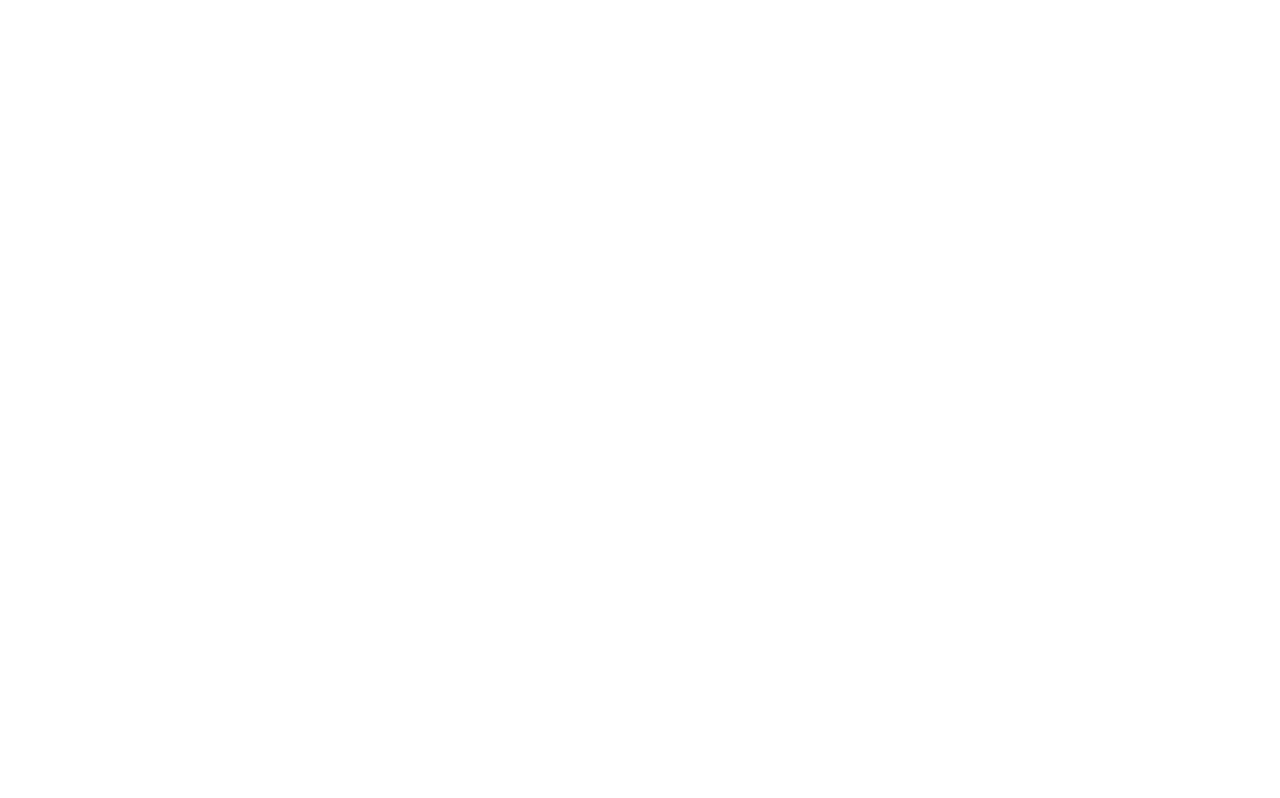
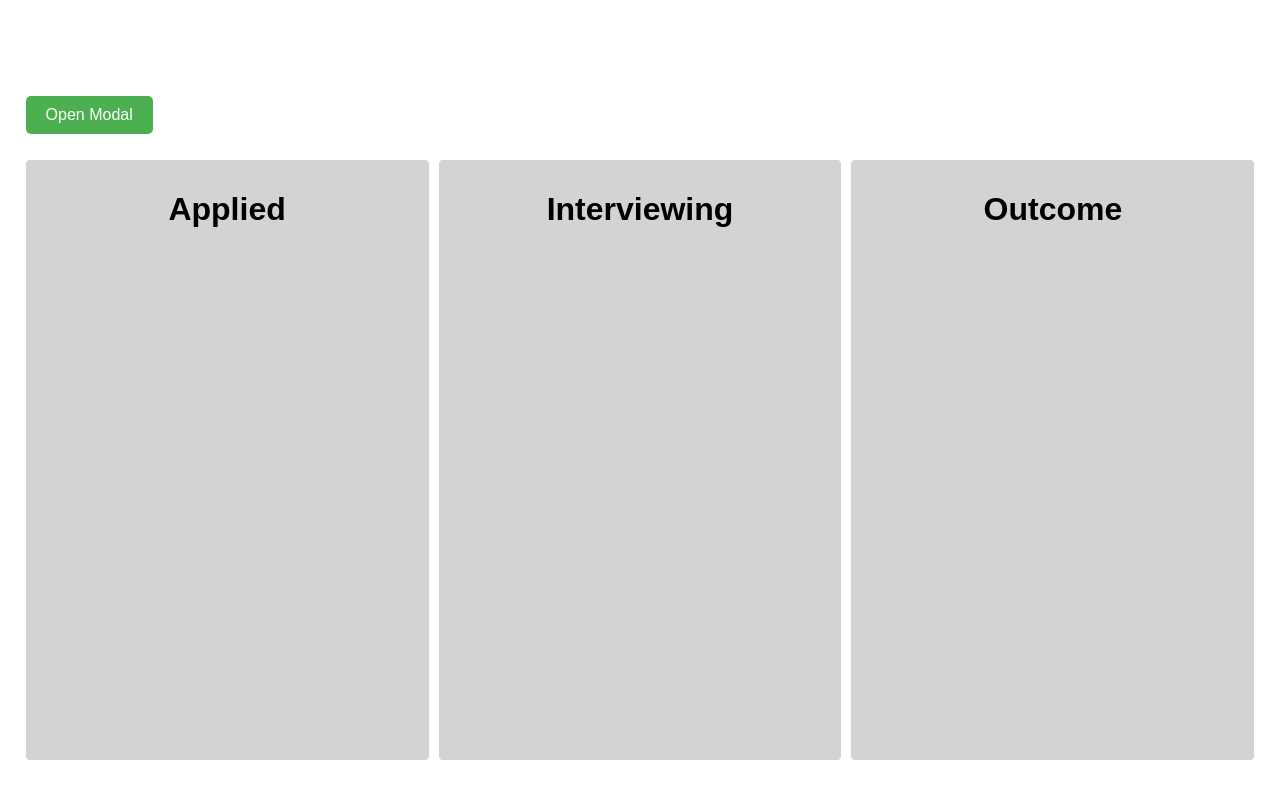
Before and after one commit to pikachu-ptri15/JiraJob, a React (Create React App) app in the folder client/: page /board in a window 1280 px wide. Before the commit this address had no page. Built offline with nearby package versions, Linux system fonts and the light colour scheme.

Commit message:
merged in Chris/Gavin frontend Board work

```diff
--- a/client/src/App.tsx
+++ b/client/src/App.tsx
@@ -2,7 +2,7 @@ import React from 'react';
 import { BrowserRouter as Router, Route, Routes } from 'react-router-dom';
 import LogIn from './Pages/LogIn';
 import SignUp from './Pages/SignUp';
-import Testest from './Pages/Testest';
+import JobBoard from './Pages/JobBoard';
 
 const App: React.FC = () => {
   return (
@@ -10,7 +10,7 @@ const App: React.FC = () => {
         <Routes>
           <Route path='/' element={<LogIn />} />
           <Route path='/signup' element={<SignUp />} />
-          <Route path='/test' element={<Testest />} />
+          <Route path='/board' element={<JobBoard />} />
         </Routes>
     </Router>
   );
--- /dev/null
+++ b/client/src/Components/JobBoard/JobDisplay.css
@@ -0,0 +1,26 @@
+.job-box {
+    border: 1px solid #ccc;
+    border-radius: 8px;
+    padding: 16px;
+    margin: 12px 0;
+    box-shadow: 0 4px 6px rgba(0, 0, 0, 0.1);
+    background-color: #f9f9f9;
+  }
+
+  .company-name {
+    font-size: 1.5em;
+    font-weight: bold;
+    margin-bottom: 8px;
+    color: #333;
+  }
+
+  .job-title {
+    font-size: 1.2em;
+    margin-bottom: 4px;
+    color: #555;
+  }
+
+  .location {
+    font-size: 1em;
+    color: #777;
+  }
--- /dev/null
+++ b/client/src/Components/JobBoard/JobDisplay.tsx
@@ -0,0 +1,22 @@
+import React from 'react'
+
+//type or interface?
+interface JobDisplayProps {
+    jobTitle: string;
+    companyName: string;
+    location: string;
+    notes: string;
+  }
+
+  const JobDisplay: React.FC<JobDisplayProps> = ({ jobTitle, companyName, location, notes }) => {
+    return (
+      <div className="job-box">
+        <p className="company-name">{companyName}</p>
+        <p className="job-title">{jobTitle}</p>
+        <p className="location">{location}</p>
+        <p className="notes">{notes}</p>
+      </div>
+    );
+  };
+
+  export default JobDisplay;
--- /dev/null
+++ b/client/src/Components/JobBoard/Modal.tsx
@@ -0,0 +1,54 @@
+import React, {useState} from "react";
+import NewJob from "./NewJob";
+
+interface ModalProps {
+  isVisible: boolean;
+  onClose: () => void;
+  addJob: (newJob: { jobTitle: string; companyName: string; location: string, notes: string }) => void;
+}
+
+const Modal: React.FC<ModalProps> = ({ isVisible, onClose, addJob }) => {
+  if (!isVisible) return null;
+
+  return (
+    <div style={styles.modalOverlay}>
+      <div style={styles.modal}>
+        <NewJob addJob={addJob} onClose={onClose}/>
+        <button style={styles.closeButton} onClick={onClose}>
+          Close
+        </button>
+      </div>
+    </div>
+  );
+};
+
+const styles: { [key: string]: React.CSSProperties } = {
+  modalOverlay: {
+    position: "fixed",
+    top: 0,
+    left: 0,
+    right: 0,
+    bottom: 0,
+    backgroundColor: "rgba(0, 0, 0, 0.5)", // Semi-transparent background
+    display: "flex",
+    justifyContent: "center",
+    alignItems: "center",
+  },
+  modal: {
+    backgroundColor: "white",
+    padding: "20px",
+    borderRadius: "8px",
+    width: "300px",
+    textAlign: "center",
+  },
+  closeButton: {
+    backgroundColor: "#ff3b3b",
+    color: "white",
+    border: "none",
+    padding: "8px 16px",
+    borderRadius: "4px",
+    cursor: "pointer",
+  },
+};
+
+export default Modal;
--- /dev/null
+++ b/client/src/Components/JobBoard/NewJob.tsx
@@ -0,0 +1,85 @@
+import React, {useState} from "react";
+
+type NewJobProps = {
+    addJob: (newJob: { jobTitle: string; companyName: string; location: string, notes: string }) => void;
+    onClose: () => void;
+};
+
+const NewJob: React.FC<NewJobProps> = ({addJob, onClose}) => {
+    const [formData, setFormData] = useState({
+        companyName: "",
+        jobTitle: "",
+        location: "",
+        notes: "",
+    });
+
+    const handleInputChange = ( e: React.ChangeEvent<HTMLInputElement>) => {
+        const {id, value } = e.target;
+        setFormData({...formData, [id]: value});
+    };
+    //TODO add mutiple choice field for location(remote, hybrid, on-site)
+    // const handleLocationChange = (e: React.ChangeEvent<HTMLInputElement>) => {
+    //     setFormData({ ...formData, location: e.target.value });
+    //   };
+
+    //should all fields be required?
+    const handleAddJob = () => {
+        if (formData.jobTitle && formData.companyName && formData.location && formData.notes) {
+          addJob(formData);
+          setFormData({ jobTitle: '', companyName: '', location: '', notes: '' });
+          onClose();
+        } else {
+          alert('Please fill out all fields.');
+        }
+      };
+
+    return (
+        <div>
+            <div>
+                <label htmlFor="companyName">Company Name:</label>
+                <input
+                    id="companyName"
+                    type="text"
+                    value={formData.companyName}
+                    onChange={handleInputChange}
+                    placeholder="Enter the company name"
+                />
+            </div>
+            <div>
+            <label htmlFor="jobTitle">Job Title:</label>
+            <input
+                id="jobTitle"
+                type="text"
+                value={formData.jobTitle}
+                onChange={handleInputChange}
+                placeholder="Enter job title"
+            />
+            </div>
+            <div>
+                <label htmlFor="location">Location:</label>
+                <input
+                    id="location"
+                    type="text"
+                    value={formData.location}
+                    onChange={handleInputChange}
+                    placeholder="Enter location"
+                />
+            </div>
+            <div>
+            <label htmlFor="notes">Notes:</label>
+            <input
+                id="notes"
+                type="text"
+                value={formData.notes}
+                onChange={handleInputChange}
+                placeholder="Notes"
+            />
+            </div>
+            <div>
+                <button onClick={handleAddJob}>Add Job</button>
+            </div>
+        </div>
+    );
+};
+
+export default NewJob;
--- /dev/null
+++ b/client/src/Components/JobBoard/ProgressColumn.tsx
@@ -0,0 +1,20 @@
+import React, { FC, ReactNode } from "react";
+
+interface ColumnProps {
+  children?: ReactNode; // Mark `children` as optional
+}
+
+const Column: FC<ColumnProps> = ({ children }) => {
+  return <div style={styles.column}>{children}</div>;
+};
+
+const styles: { [key: string]: React.CSSProperties } = {
+  column: {
+    flex: "1 1 calc((100% - 20px) / 3)",
+    backgroundColor: "#d3d3d3",
+    padding: "10px",
+    borderRadius: "4px",
+  },
+};
+
+export default Column;
--- /dev/null
+++ b/client/src/Pages/JobBoard.tsx
@@ -0,0 +1,117 @@
+import React, { useState } from "react";
+import Column from "../Components/JobBoard/ProgressColumn";
+import Modal from "../Components/JobBoard/Modal";
+import NewJob from "../Components/JobBoard/NewJob";
+import JobDisplay from "../Components/JobBoard/JobDisplay";
+import '../Components/JobBoard/JobDisplay.css';
+
+
+const JobBoard: React.FC = () => {
+    const [isModalVisible, setIsModalVisible] = useState(false);
+
+    const showModal = () => setIsModalVisible(true);
+    const hideModal = () => setIsModalVisible(false);
+
+    const [jobs, setJobs] = useState<{ jobTitle: string; companyName: string; location: string, notes: string }[]>([]);
+
+    const addJob = (newJob: { jobTitle: string; companyName: string; location: string, notes: string}) => {
+        setJobs([...jobs, newJob]);
+    };
+
+    return (
+        <div style={styles.container}>
+      {/* Top White Space (20% of screen height) */}
+      <div style={styles.topSpace}></div>
+
+      {/* Button to open the Modal, aligned to the left with 2% space */}
+      <div style={styles.buttonContainer}>
+        <button style={styles.modalButton} onClick={showModal}>
+          Open Modal
+        </button>
+      </div>
+
+      {/* Modal */}
+      <Modal isVisible={isModalVisible} onClose={hideModal} addJob={addJob}/>
+
+      {/* Columns container (fills remaining space) */}
+      <div style={styles.columnsContainer}>
+        <Column>
+            <h1>Applied</h1>
+            <div className="job-list">
+                {jobs.map((job, index) => (
+                    <JobDisplay
+                    key={index}
+                    companyName={job.companyName}
+                    jobTitle={job.jobTitle}
+                    location={job.location}
+                    notes={job.notes}
+                    />
+                ))}
+            </div>
+        </Column>
+
+        {/* Empty Column */}
+        <Column>
+            <h1>Interviewing</h1>
+        </Column>
+
+        <Column>
+            <h1>Outcome</h1>
+        </Column>
+      </div>
+
+      {/* Bottom White Space (5% of screen height) */}
+      <div style={styles.bottomSpace}></div>
+    </div>
+  );
+};
+
+const styles: { [key: string]: React.CSSProperties } = {
+  container: {
+    display: "flex", // Flexbox layout to stack items vertically
+    flexDirection: "column", // Stack items in a column
+    height: "100vh", // Full screen height
+    margin: "0", // Remove margin
+  },
+  topSpace: {
+    height: "20%", // Top white space takes up 20% of the screen height
+    backgroundColor: "white", // Make it white
+  },
+  buttonContainer: {
+    position: "absolute",
+    top: "12%", // Adjust this to be higher if needed
+    left: "2%", // 2% white space from the left edge of the screen
+    },
+  modalButton: {
+    padding: "10px 20px",
+    fontSize: "16px",
+    cursor: "pointer",
+    backgroundColor: "#4CAF50",
+    color: "white",
+    border: "none",
+    borderRadius: "5px",
+  },
+  columnsContainer: {
+    display: "flex", // Flexbox layout to arrange columns horizontally
+    justifyContent: "space-between", // Space columns evenly
+    alignItems: "stretch", // Ensure columns stretch to the same height
+    width: "96%", // Columns container takes up 96% of the screen width
+    margin: "0 auto", // Center the columns container horizontally
+    flex: "1", // Take up the remaining space (after the top and bottom white spaces)
+    gap: "10px", // Space between columns
+  },
+  bottomSpace: {
+    height: "5%", // Bottom white space takes up 5% of the screen height
+    backgroundColor: "white", // Make it white
+  },
+  item: {
+    padding: "10px", // Padding for items inside the columns
+    backgroundColor: "#e0e0e0", // Background color for items
+    borderRadius: "4px", // Border radius for item styling
+    textAlign: "center", // Center the text inside items
+    marginBottom: "10px", // Adds 10px space between items inside each column
+  },
+};
+
+
+export default JobBoard;
```
Also changed, not shown: client/src/Routes/Routes.tsx (deleted, +0 -9 lines), client/src/Components/JobBoard/NewJob.css (added).
